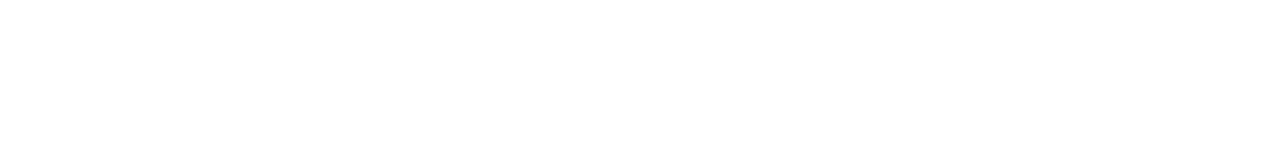
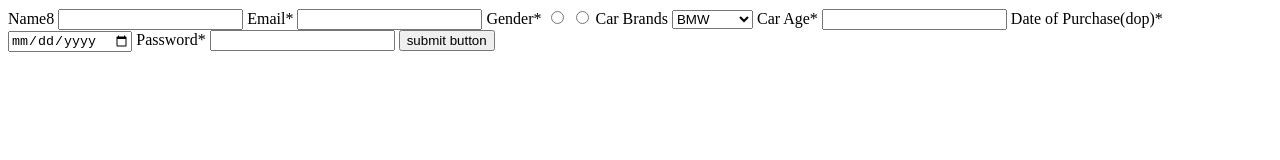
Before and after one commit to acciojob/car-insurance-form-Zaid9498, a website: page main.html in a window 1280 px wide. Drawn offline with Linux system fonts and the light colour scheme.

Commit message:
created a submission

```diff
--- a/main.html
+++ b/main.html
@@ -11,6 +11,30 @@
     <script type="text/javascript" src="./script.js">
 </script>
 
+	<label for="name">Name8</label>
+	<input type="text" name ="myname" id="name">
+	<label for="email">Email*</label>
+	<input type="email" name ="myemail" id="email" required>
+	<label for="gender">Gender*</label>
+  <input type="radio" name="mygender" />
+      <input type="radio" name="mygender" required>
+	<label for="car">Car Brands</label>
+	<select name="car" id="car">
+		<option value="BMW">BMW</option>
+		<option value="Audi">Audi</option>
+		<option value="Mercedez">Mercedez</option>
+	</select>
+	<label for="carage">Car Age*</label>
+	<input type="number" name=carage id="carage" required>
+	<label for="dop">Date of Purchase(dop)*</label>
+	<input type="date" name="date" id="dop" required>
+	<label for="password">Password*</label>
+	<input type="password" class="password" id="password" required>
+	<button>submit button</button>
+
+
+
+
 </body>
 
 </html>
```
